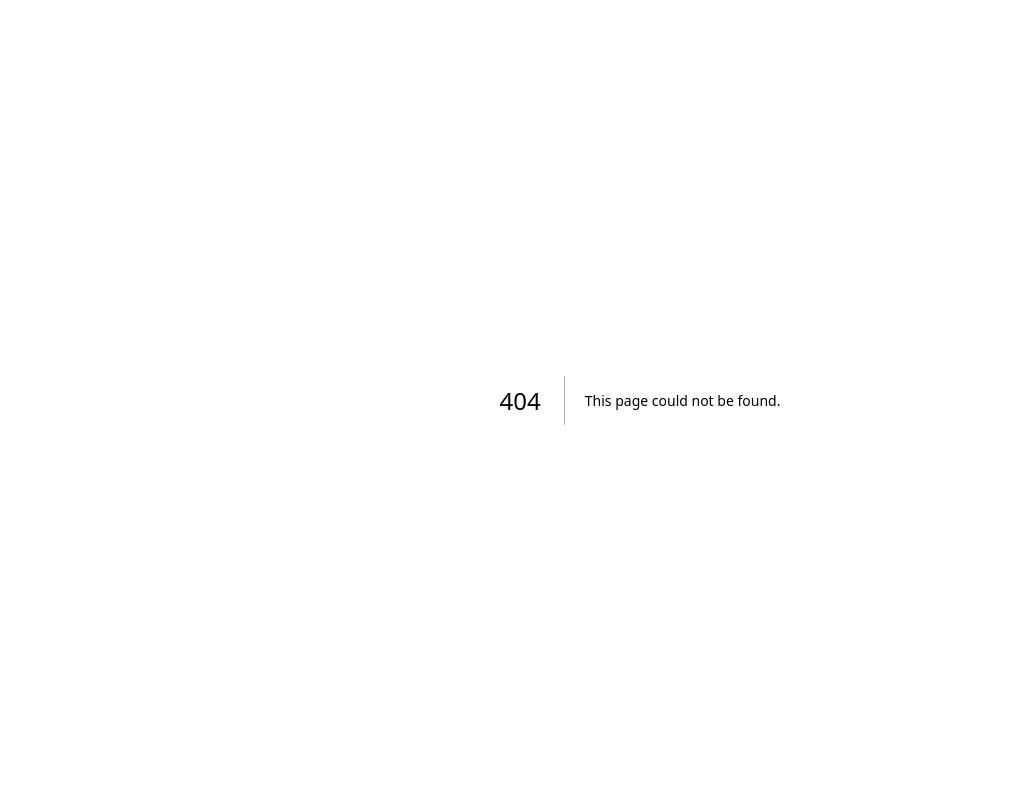
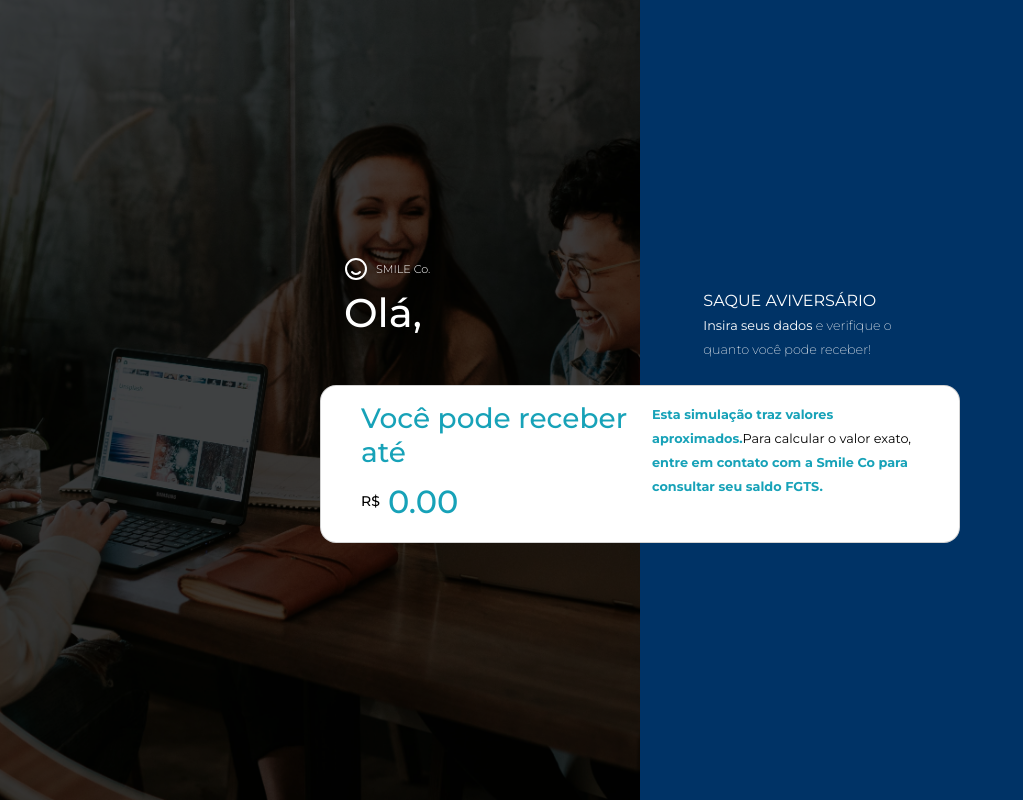
Before and after one commit to Cristiane-Pereira/fgts-anniversary-withdrawal, a Next.js app: page /result in a window 1280 px wide. Before the commit this address had no page. Shown: the whole page, without its empty margins (0-1023 px from the left). Built offline with nearby package versions, Linux system fonts and the light colour scheme.

Commit message:
Criei tela de resultados, funcionalidades e ajustes de layout

```diff
--- a/package.json
+++ b/package.json
@@ -19,6 +19,7 @@
     "react": "^19.0.0",
     "react-bootstrap": "^2.10.9",
     "react-dom": "^19.0.0",
+    "react-responsive": "^10.0.1",
     "yup": "^1.6.1"
   }
 }
--- /dev/null
+++ b/src/app/(private)/result/page.jsx
@@ -0,0 +1,50 @@
+'use client';
+
+import React from "react";
+import { Row, Col } from "react-bootstrap";
+
+// Imports Components
+import Card from "@/app/components/CustomCard/CustomCard";
+import Container from "@/app/components/Container/Container";
+
+// Import Utils
+import { calculateWithdrawalAmount } from "@/app/helpers/utils";
+
+// Import Context
+import { useAppContext } from "@/app/contexts";
+
+const PageResult = () => {
+  const { formData } = useAppContext();
+  const withdrawalAmount = parseFloat(formData.withdrawal_amount);
+  const calculatedWithdrawal = calculateWithdrawalAmount(withdrawalAmount);
+
+  return (
+    <Container title={`Olá, ${formData.name}`}>
+      <Card>
+        <main>
+          <section>
+            <Row>
+              <Col lg="6" className="d-flex flex-column justify-content-center align-items-start">
+                <h3 className="title-secondary">Você pode receber até</h3>
+                <div className="d-flex align-items-center">
+                  <small>R$</small>
+                  <span className="value-sake title-secondary mx-2">{calculatedWithdrawal}</span>
+                </div>
+              </Col>
+
+              <Col lg="6">
+                <span className="subtitle">
+                  <strong className="title-secondary">Esta simulação traz valores aproximados.</strong>
+                   Para calcular o valor exato, <strong className="title-secondary">entre em
+                   contato com a Smile Co para consultar seu saldo FGTS.</strong>
+                </span>
+              </Col>
+            </Row>
+          </section>
+        </main>
+      </Card>
+    </Container>
+  );
+};
+
+export default PageResult;
--- a/src/app/(public)/initial/page.jsx
+++ b/src/app/(public)/initial/page.jsx
@@ -5,11 +5,12 @@ import React, { useState, useEffect } from "react";
 import { Form, Row, Col } from "react-bootstrap";
 import { FontAwesomeIcon } from "@fortawesome/react-fontawesome";
 import { faCircleXmark } from "@fortawesome/free-regular-svg-icons";
-
+import { useRouter } from "next/navigation";
 import { Formik } from "formik";
 import * as yup from "yup";
 
 // Imports Components
+import Container from "@/app/components/Container/Container";
 import Card from "@/app/components/CustomCard/CustomCard";
 import ButtonSubmit from "@/app/components/ButtonSubmit/ButtonSubmit";
 
@@ -18,12 +19,12 @@ import { useAppContext } from "@/app/contexts";
 
 // Import Utils
 import { validatePhoneNumber } from "@/app/helpers/utils";
-import Container from "@/app/components/Container/Container";
 
 export default function PageInitial() {
   const [isLoading, setIsLoading] = useState(false);
   const [enableButton, setEnableButton] = useState(false); // Inicia o botão desabilitado
   const { formData, updateFormData } = useAppContext();
+  const router = useRouter();
 
   const schema = yup.object().shape({
     name: yup
@@ -57,6 +58,7 @@ export default function PageInitial() {
     setEnableButton(false);
 
     updateFormData(values);
+    router.push("/result");
   };
 
   useEffect(() => {
--- a/src/app/components/Container/Container.jsx
+++ b/src/app/components/Container/Container.jsx
@@ -1,6 +1,9 @@
+"use client";
+
 import React from "react";
 import Image from "next/image";
 import { Row, Col } from "react-bootstrap";
+import MediaQuery from "react-responsive";
 
 //Imports Image
 import Hero from "../../../assets/images/hero.jpg";
@@ -9,8 +12,9 @@ import Icon from "../../../assets/images/logoIcon.svg";
 const Container = ({ title, children }) => {
   return (
     <div className="vh-100 d-flex align-items-center justify-content-center">
+      <MediaQuery minDeviceWidth={768}>
         <Row className="w-100 h-100">
-        <Col lg={6} className="p-0 position-relative d-none d-lg-block">
+          <Col lg={6} className="p-0 position-relative d-block">
             <div className="w-100 h-100 position-relative">
               <Image
                 src={Hero}
@@ -28,22 +32,47 @@ const Container = ({ title, children }) => {
             </div>
           </Col>
 
-        <Col xs={12} lg={6} className="section-container d-flex align-items-center justify-content-center"></Col>
+          <Col xs={12} lg={6} className="section-container"></Col>
         </Row>
 
-      <div className="position-absolute w-100 d-flex flex-column align-items-center">
+        <div className="position-absolute d-flex flex-column align-items-center">
           <div className="w-50 px-lg-4 mb-4">
-          <div className="mb-2">
+              <div className="d-flex align-items-center mb-2">
                 <Image src={Icon} alt="Icon Smile Co" />
                 <span className="text-logo mx-2">SMILE Co.</span>
               </div>
 
-          <Row>
-            <Col lg="7" className="text-start mb-2">
+            <Row className="text-start">
+              <Col lg="7" className="mb-2">
                 <h1 className="title-primary">{title}</h1>
               </Col>
 
-            <Col lg="5" className="text-start">
+              <Col lg="5">
+                <p className="text-uppercase mb-0">Saque Aviversário</p>
+                <span><strong>Insira seus dados </strong>e verifique o quanto você pode receber!</span>
+              </Col>
+            </Row>
+          </div>
+
+          {children}
+        </div>
+      </MediaQuery>
+
+      <MediaQuery maxDeviceWidth={767}>
+        <Col xs={12} className="vh-100 d-flex align-items-center section-container px-5">
+            <div className="position-relative d-flex flex-column align-items-center">
+              <div className="w-100 text-center mb-4">
+                <div className="d-flex align-items-center mb-2">
+                  <Image src={Icon} alt="Icon Smile Co" />
+                  <span className="text-logo mx-2">SMILE Co.</span>
+                </div>
+
+                <Row className="text-start">
+                  <Col lg="7" className="mb-2">
+                    <h1 className="title-primary">{title}</h1>
+                  </Col>
+
+                  <Col lg="5">
                     <p className="text-uppercase mb-0">Saque Aviversário</p>
                     <span><strong>Insíra seus dados </strong>e verifique o quanto você pode receber!</span>
                   </Col>
@@ -52,6 +81,8 @@ const Container = ({ title, children }) => {
 
               {children}
             </div>
+        </Col>
+      </MediaQuery>
     </div>
   )
 }
--- a/src/app/components/CustomCard/CustomCard.jsx
+++ b/src/app/components/CustomCard/CustomCard.jsx
@@ -5,8 +5,8 @@ const CustomCard = ({
   children,
 }) => {
   return (
-    <Card className="w-50 h-auto bg-link-light rounded-4 py-2 px-lg-4" style={{minWidth: '300px'}}>
-      <CardBody className="mt-0 mx-lg-2">
+    <Card className="w-50 rounded-4 px-lg-4" style={{minWidth: '300px'}}>
+      <CardBody>
         {children}
       </CardBody>
   </Card>
--- a/src/app/helpers/utils.js
+++ b/src/app/helpers/utils.js
@@ -1,3 +1,4 @@
+// valida número de telefone com base na API
 export const validatePhoneNumber = async (phone) => {
     const apiKey = process.env.TOKEN_VALIDATED_PHONE_API_KEY;
 
@@ -18,4 +19,29 @@ export const validatePhoneNumber = async (phone) => {
     } catch (error) {
       return "Erro ao validar número de telefone.";
     }
-  };
+};
+
+// Calcula valor do FGTS
+export const calculateWithdrawalAmount = (amount) => {
+  if (isNaN(amount)) return '0.00';
+
+  let calculatedAmount = 0;
+
+  if (amount <= 500) {
+    calculatedAmount = amount * 0.5;
+  } else if (amount <= 1000) {
+    calculatedAmount = amount * 0.4 + 50;
+  } else if (amount <= 5000) {
+    calculatedAmount = amount * 0.3 + 150;
+  } else if (amount <= 10000) {
+    calculatedAmount = amount * 0.2 + 650;
+  } else if (amount <= 15000) {
+    calculatedAmount = amount * 0.15 + 1150;
+  } else if (amount <= 20000) {
+    calculatedAmount = amount * 0.1 + 1900;
+  } else {
+    calculatedAmount = amount * 0.05 + 2900;
+  }
+
+  return calculatedAmount.toFixed(2);
+};
--- a/src/assets/styles/globals.css
+++ b/src/assets/styles/globals.css
@@ -2,7 +2,9 @@
    🎨 Color Variables
 ========================== */
 :root {
+  /* Core Colors */
   --color-primary: #FFFFFF;
+  --color-secondary: #17A2B8;
   --color-black: rgba(0, 0, 0, 1);
   --color-text-light: rgba(0, 0, 0, 0.8);
   --bg-blue: #003366;
@@ -17,8 +19,8 @@
 ========================== */
 * {
   box-sizing: border-box;
+  margin: 0;
   padding: 0;
-  margin: 0;
 }
 
 body {
@@ -35,37 +37,55 @@ body {
 /* ==========================
    📝 Typography
 ========================== */
-.title-primary {
-  color: var(--color-primary);
+h1 {
   font-weight: 600;
   font-size: 1.8rem;
 }
 
-.title-secondary {
-  color: var(--color-black);
-  font-weight: 500;
-  font-size: 1.2rem;
+h3 {
+  font-weight: 600;
+  font-size: 0.9rem;
 }
 
+/* Titles */
+.title-primary {
+  color: var(--color-primary);
+}
+
+.title-secondary {
+  color: var(--color-secondary);
+}
+
+/* Subtitles */
 .subtitle {
   color: var(--color-black);
-  font-weight: 800;
-  font-size: 1.3rem;
+  font-weight: 400;
 }
 
 /* Paragraph */
 p {
-  color: var(--color-text-light);
-  font-weight: 200;
+  color: var(--color-primary);
+  font-weight: 400;
   font-size: 1rem;
-  line-height: 1.55rem;
 }
 
 /* Span */
 span {
-  color: var(--color-text-light);
-  font-weight: 300;
+  color: var(--color-primary);
+  font-weight: 200;
   font-size: 0.8rem;
+}
+
+/* Strong */
+strong {
+  font-weight: 700;
+}
+
+/* Small */
+small {
+  color: var(--color-black);
+  font-weight: 500;
+  font-size: 0.7rem;
 }
 
 /* Labels */
@@ -81,6 +101,13 @@ span {
   font-weight: 500 !important;
 }
 
+/* Value Display */
+.value-sake {
+  font-size: 2rem;
+  font-weight: 500;
+}
+
+/* Icons */
 .icon-error {
   font-size: 18px;
 }
@@ -118,7 +145,7 @@ span {
    🔘 Buttons
 ========================== */
 .button-submit {
-  color: var(--color-text-white) !important;
+  color: var(--color-primary) !important;
   font-size: 0.8rem;
   font-weight: 600 !important;
 }
```
Also changed, not shown: middleware.js (added, +7 -0 lines), src/assets/images/logoIcon.svg, 1 other file (tests, documents, lock files or other folders). Lines whose indentation alone changed are shown as unchanged.
